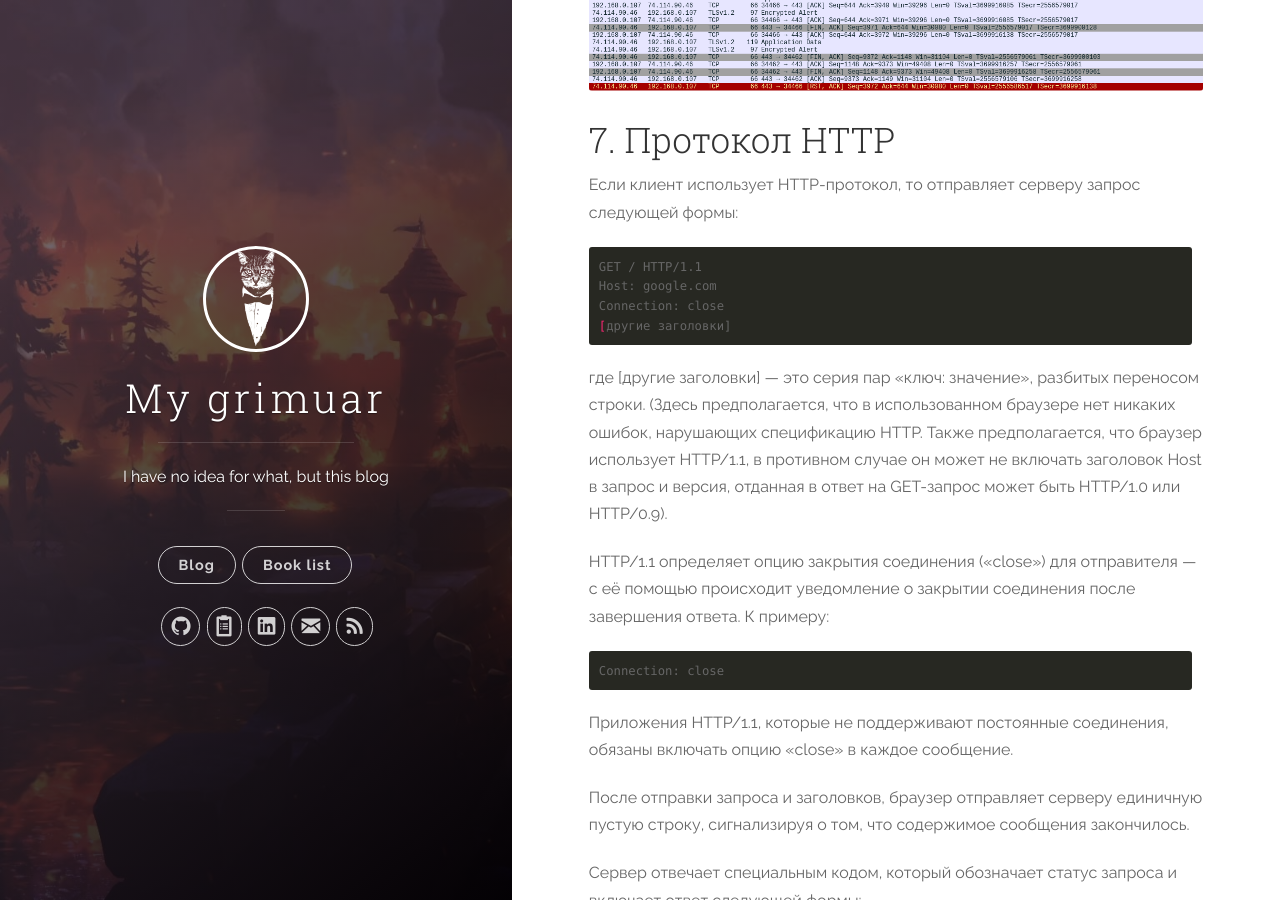
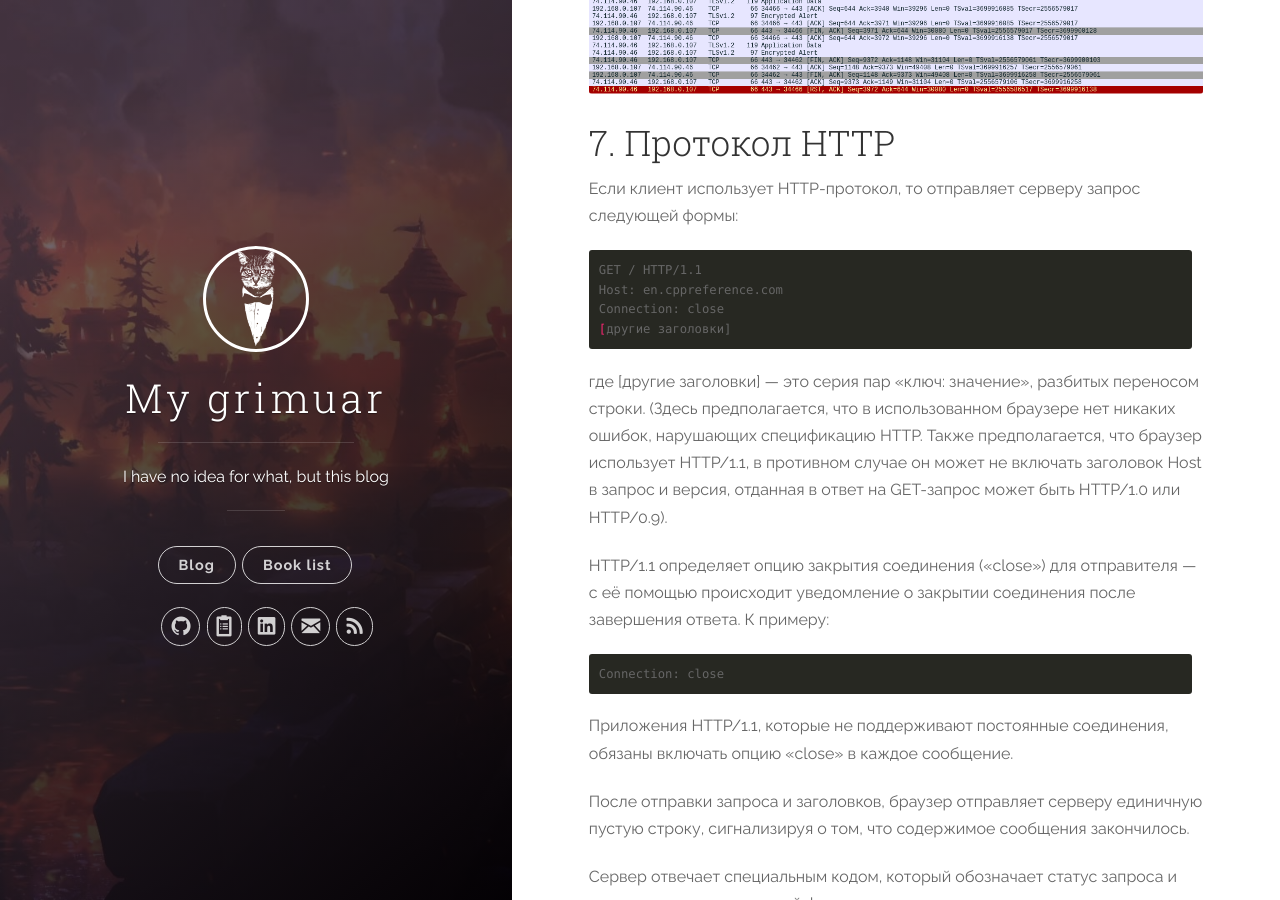
Before and after one commit to sonulen/my_grimoire, a Jekyll site: the page built from _posts/2019-02-24-url-to-page.markdown, in a window 1280 px wide and 900 px high, scrolled down 10257 px. Built offline with Jekyll 4.4.1, drawn with Linux system fonts in a browser that asks for light colours; comment, search, counter and statistics services are not loaded.

Commit message:
update: Pictures

````diff
--- a/_posts/2019-02-24-url-to-page.markdown
+++ b/_posts/2019-02-24-url-to-page.markdown
@@ -4,6 +4,7 @@
 categories: [network]
 tags: [dns, http, tls, web browser]
 ---
+
 Что происходит когда вы печатаете в адресной строке url сайта и нажимаете Enter?
 Попытаемся разобраться в этом, на примере загрузки сайта [en.cppreference.com][].
 
@@ -206,7 +207,7 @@
 * Устанавливает SYN-бит, чтобы сообщить о выборе начальной последовательности;
 * Копирует ISN клиента +1 в поле ACK и добавляет ACK-флаг для обозначения подтверждения получения первого пакета.
 
-<div style="text-align:center"><img src ="{{ site.baseurl }}/images/posts_includes/url_to_page/syn.png" width="100%" height="100%" /></div>
+<div style="text-align:center"><img src ="{{ site.baseurl }}/images/posts_includes/url_to_page/syn.png" /></div>
 
 **c**. Клиент подтверждает соединение путём отправки пакета:
 
@@ -214,7 +215,7 @@
 * Увеличивает номер подтверждения получения;
 * Устанавливает поле ACK.
 
-<div style="text-align:center"><img src ="{{ site.baseurl }}/images/posts_includes/url_to_page/syn_ack.png" width="100%" height="100%" /></div>
+<div style="text-align:center"><img src ="{{ site.baseurl }}/images/posts_includes/url_to_page/syn_ack.png" /></div>
 
 **d**. Данные передаются следующим образом:
 
@@ -227,7 +228,7 @@
 * Другая сторона подтверждает FIN (с помощью ACK) и отправляет собственный FIN-пакет;
 * Инициатор прекращения соединения подтверждает получение FIN отправкой собственного ACK и RST для прекращения попыток переподключения.
 
-<div style="text-align:center"><img src ="{{ site.baseurl }}/images/posts_includes/url_to_page/fin_ack.png" width="100%" height="100%" /></div>
+<div style="text-align:center"><img src ="{{ site.baseurl }}/images/posts_includes/url_to_page/fin_ack.png"  /></div>
 
 ## 6. TLS handshake
 
@@ -247,7 +248,7 @@
 
 Пример TLS соединения при загрузке страницы [en.cppreference.com][]:
 
-<div style="text-align:center"><img src ="{{ site.baseurl }}/images/posts_includes/url_to_page/tls.png" width="100%" height="100%" /></div>
+<div style="text-align:center"><img src ="{{ site.baseurl }}/images/posts_includes/url_to_page/tls.png"  /></div>
 
 ## 7. Протокол HTTP
 
@@ -255,7 +256,7 @@
 
 ```bash
 GET / HTTP/1.1
-Host: google.com
+Host: en.cppreference.com
 Connection: close
 [другие заголовки]
 ```
@@ -344,7 +345,7 @@
 Получающееся на выходе дерево («parse tree») — это дерево DOM-элементов и узлов атрибутов. DOM — сокращение от Document Object Model. Это модель объектного представления HTML-документа и интерфейс для взаимодействия HTML-элементов с «внешним миром» (например, JavaScript-кодом). Корнем дерева является объект «Документ».
 
 На рисунке показано взаимодействие HTML + JS + CSS при парсинге страницы:
-<div style="text-align:center"><img src ="{{ site.baseurl }}/images/posts_includes/url_to_page/htmlcssjs.png" width="100%" height="100%" /></div>
+<div style="text-align:center"><img src ="{{ site.baseurl }}/images/posts_includes/url_to_page/htmlcssjs.png"  /></div>
 
 ### Алгоритм разбора
 
@@ -364,7 +365,7 @@
 
 Для примеров изменения страницы на данном этапе рассмотрим url (GET-запрос) вида:
 `http://site.com/page.html?p1=44&p2=s`.
-<div style="text-align:center"><img src ="{{ site.baseurl }}/images/posts_includes/url_to_page/query-string.png" width="100%" height="100%" /></div>
+<div style="text-align:center"><img src ="{{ site.baseurl }}/images/posts_includes/url_to_page/query-string.png"  /></div>
 
 При получении такого запроса сервер может запустить JavaScript и получить из url - **query string**, распарсив которую извлечь передаваемые параметры **p1 = 44** и **p2 = s** и изменить запрашиваемую страницу.
 Примером подобных запросов является использование архитектуры **REST API**.
@@ -381,7 +382,7 @@
 
 ## 11. Рендеринг страниц
 
-<div style="text-align:center"><img src ="{{ site.baseurl }}/images/posts_includes/url_to_page/crp.png" width="100%" height="100%" /></div>
+<div style="text-align:center"><img src ="{{ site.baseurl }}/images/posts_includes/url_to_page/crp.png"  /></div>
 
 * Путём перебора DOM-узлов и вычисления для каждого узла значений CSS-стилей создаётся «Дерево рендера» (Render Tree или Frame Tree).
 
````
Also changed, not shown: images/posts_includes/url_to_page/syn.png.
